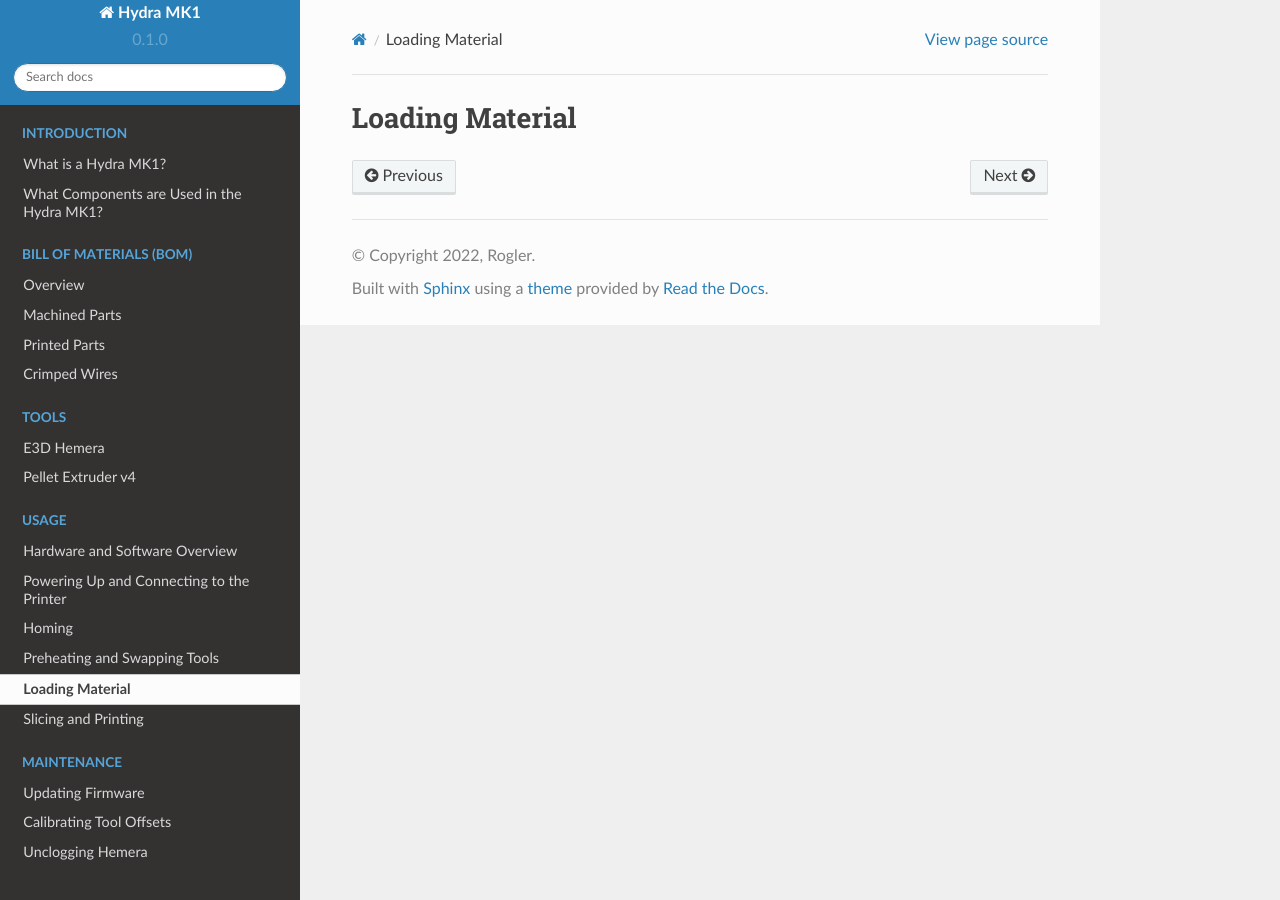
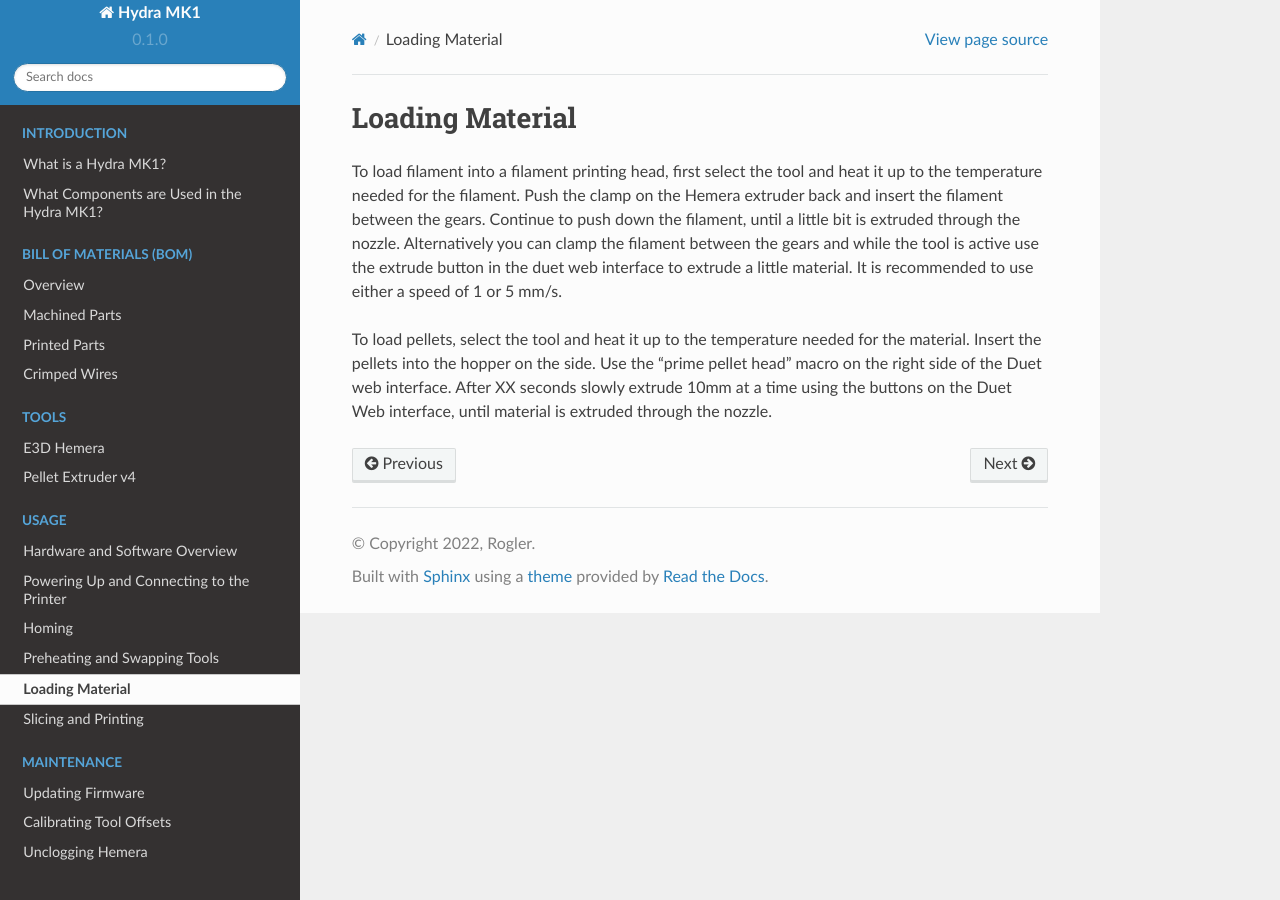
Before and after one commit to srl-ethz/hydra-documentation, a Sphinx documentation site: the page built from docs/source/usage/loading.rst, in a window 1280 px wide. Built offline with Sphinx 7.4.7 and the Read the Docs theme 2.0.0, drawn with Linux system fonts in a browser that asks for light colours; pages that are not in the unit, such as notebooks, are missing from menus.

Commit message:
Update loading.rst

```diff
--- a/docs/source/usage/loading.rst
+++ b/docs/source/usage/loading.rst
@@ -1,3 +1,7 @@
 ################################
 Loading Material
 ################################
+
+To load filament into a filament printing head, first select the tool and heat it up to the temperature needed for the filament. Push the clamp on the Hemera extruder back and insert the filament between the gears. Continue to push down the filament, until a little bit is extruded through the nozzle. Alternatively you can clamp the filament between the gears and while the tool is active use the extrude button in the duet web interface to extrude a little material. It is recommended to use either a speed of 1 or 5 mm/s.
+
+To load pellets, select the tool and heat it up to the temperature needed for the material. Insert the pellets into the hopper on the side. Use the "prime pellet head" macro on the right side of the Duet web interface. After XX seconds slowly extrude 10mm at a time using the buttons on the Duet Web interface, until material is extruded through the nozzle.
```
